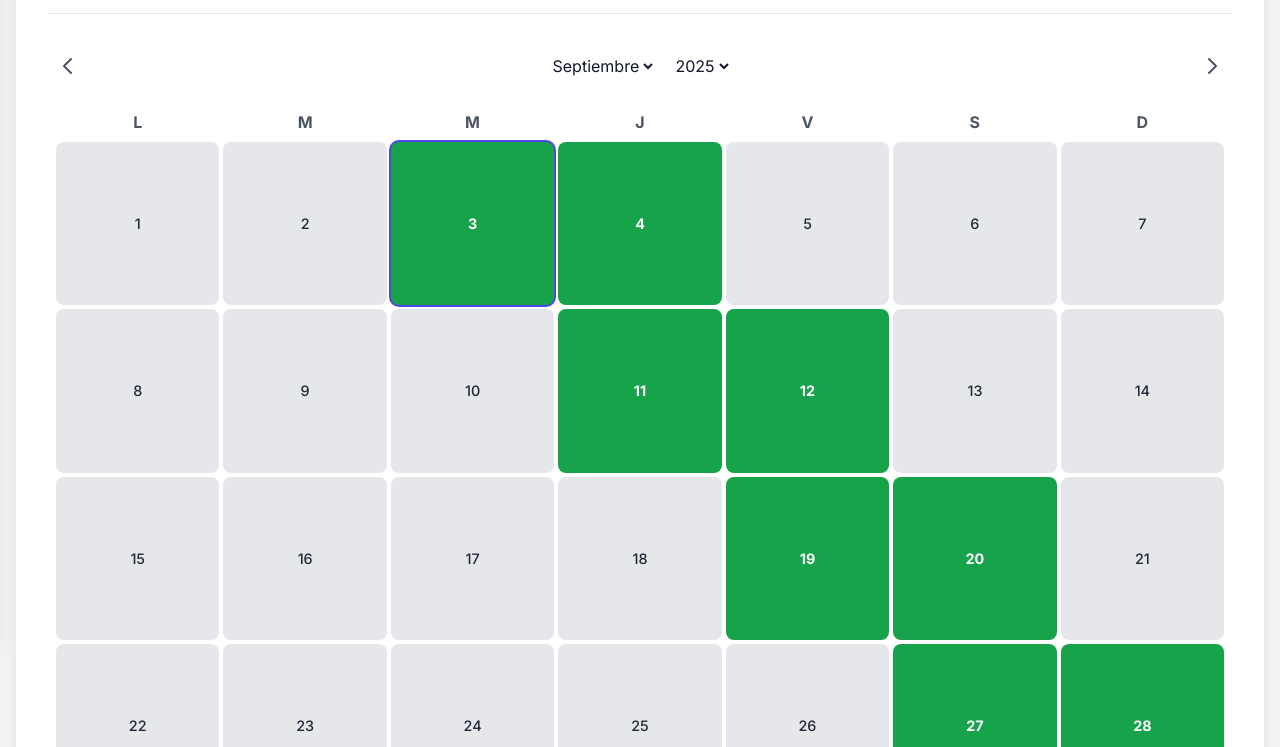
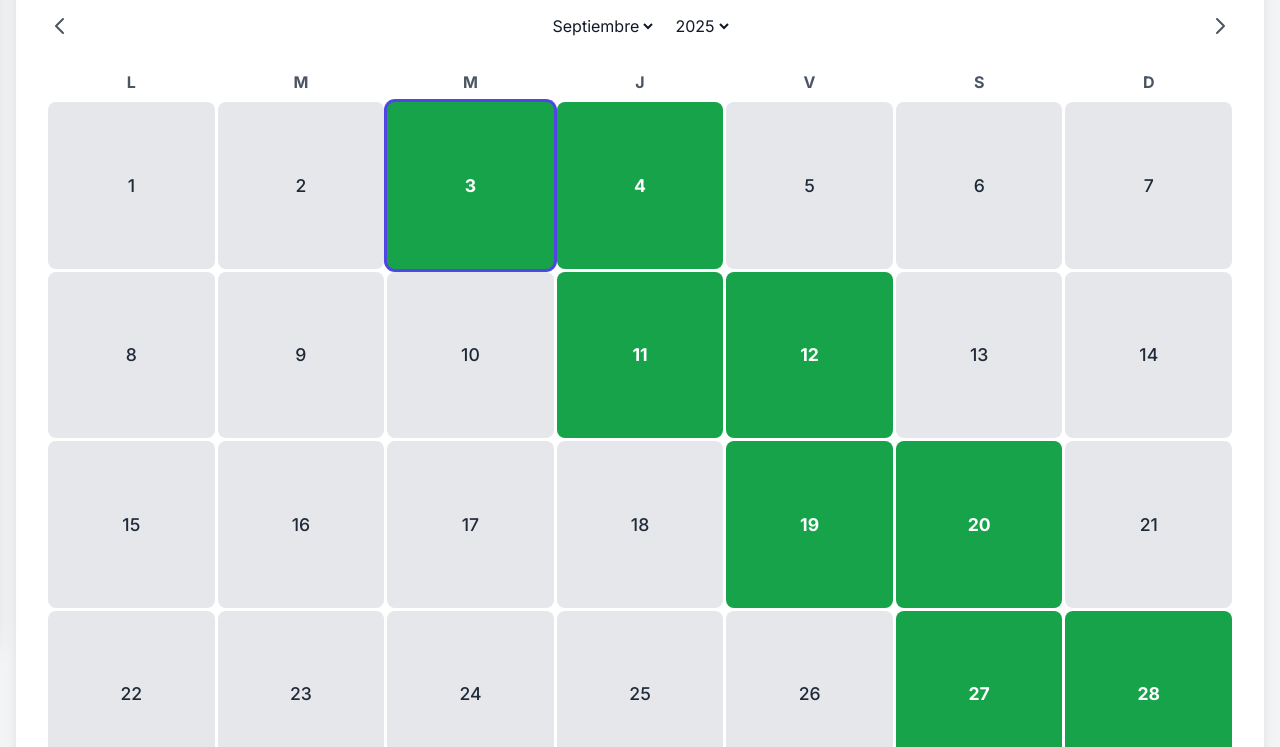
Before and after one commit to 33Javier33/Turnos6x2, a plain HTML site: page index.html in a window 1280 px wide. Shown: the part 167-914 px from the top of the page. Drawn offline with nearby package versions, Linux system fonts and the light colour scheme.

Commit message:
Actualizar index.html

```diff
--- a/index.html
+++ b/index.html
@@ -22,18 +22,18 @@
     <script src="https://cdnjs.cloudflare.com/ajax/libs/jspdf/2.5.1/jspdf.umd.min.js"></script>
     <style>
         body { font-family: 'Inter', sans-serif; touch-action: manipulation; }
-        .calendar-grid { display: grid; grid-template-columns: repeat(7, 1fr); gap: 4px; }
+        .calendar-grid { display: grid; grid-template-columns: repeat(7, 1fr); gap: 3px; /* Gap reducido */ }
         .day-cell {
             aspect-ratio: 1 / 1; display: flex; flex-direction: column; justify-content: center; align-items: center;
-            border-radius: 0.5rem; font-size: 0.9rem;
-            font-weight: 500; transition: all 0.2s ease-in-out; line-height: 1.1;
+            border-radius: 0.5rem; font-size: 1.1rem; /* Aumentado */
+            font-weight: 500; transition: all 0.2s ease-in-out; line-height: 1.2;
         }
         .day-name { font-weight: bold; text-align: center; }
-        .free-day { background-color: #16a34a; color: white; font-weight: bold; }
+        .free-day { font-weight: bold; } /* Color se aplica dinámicamente */
         .assigned-shift { font-weight: bold; }
-        .assigned-shift .day-number { font-size: 1.2em; }
-        .assigned-shift .shift-name-label { font-size: 0.75em; margin-top: 2px; }
-        .today { position: relative; ring-width: 2px; --tw-ring-color: #4f46e5; box-shadow: 0 0 0 2px var(--tw-ring-color); }
+        .assigned-shift .day-number { font-size: 1.3em; }
+        .assigned-shift .shift-name-label { font-size: 0.8em; margin-top: 3px; word-break: break-all; }
+        .today { position: relative; ring-width: 3px; --tw-ring-color: #4f46e5; box-shadow: 0 0 0 3px var(--tw-ring-color); }
         .dark .today { --tw-ring-color: #818cf8; }
         @keyframes fadeIn { from { opacity: 0; } to { opacity: 1; } }
         .calendar-container { animation: fadeIn 0.5s ease-out forwards; }
@@ -77,8 +77,14 @@
             <div class="border-b pb-6 border-gray-200 dark:border-gray-700">
                 <h2 class="text-xl font-bold text-gray-800 dark:text-gray-100">Configuración del Ciclo</h2>
                 <div class="space-y-4 mt-3">
-                    <label class="block text-sm font-medium text-gray-700 dark:text-gray-300">Define el primer día de un ciclo de descanso de 2 días.</label>
-                    <input type="date" id="referenceDate" class="block w-full px-3 py-2 border border-gray-300 dark:border-gray-600 rounded-lg bg-white dark:bg-gray-700 text-gray-900 dark:text-gray-100">
+                    <div>
+                        <label class="block text-sm font-medium text-gray-700 dark:text-gray-300">Primer día del ciclo de descanso:</label>
+                        <input type="date" id="referenceDate" class="mt-1 block w-full px-3 py-2 border border-gray-300 dark:border-gray-600 rounded-lg bg-white dark:bg-gray-700 text-gray-900 dark:text-gray-100">
+                    </div>
+                    <div>
+                        <label for="freeDayColorInput" class="block text-sm font-medium text-gray-700 dark:text-gray-300">Color del Día Libre:</label>
+                        <input type="color" id="freeDayColorInput" onchange="updateFreeDayColor(this.value)" class="mt-1 w-full h-10 border-0 cursor-pointer rounded-lg">
+                    </div>
                     <button onclick="initializeSchedule()" class="w-full bg-blue-600 hover:bg-blue-700 active:bg-blue-800 text-white font-bold py-2 px-4 rounded-lg">Establecer Ciclo</button>
                 </div>
             </div>
@@ -114,12 +120,12 @@
     </aside>
     <div id="menu-overlay" class="fixed inset-0 z-40 hidden bg-black/50 backdrop-blur-sm" onclick="closeMenu()"></div>
 
-    <main id="main-content" class="py-10 px-4">
-        <div class="w-full max-w-7xl mx-auto bg-white dark:bg-gray-800 rounded-2xl shadow-lg p-6 md:p-8">
-            <header class="flex items-center justify-between text-center mb-8 border-b pb-4 border-gray-200 dark:border-gray-700">
+    <main id="main-content" class="py-2 px-1 sm:px-4">
+        <div class="w-full max-w-full mx-auto bg-white dark:bg-gray-800 rounded-2xl shadow-lg p-2 sm:p-4 md:p-6">
+            <header class="flex items-center justify-between text-center mb-4 sm:mb-8 border-b pb-4 border-gray-200 dark:border-gray-700">
                 <button onclick="openMenu()" class="p-2 rounded-full hover:bg-gray-100 active:bg-gray-200 dark:hover:bg-gray-700 dark:active:bg-gray-600"><svg class="w-6 h-6 text-gray-700 dark:text-gray-300" fill="none" stroke="currentColor" viewBox="0 0 24 24"><path stroke-linecap="round" stroke-linejoin="round" stroke-width="2" d="M4 6h16M4 12h16M4 18h16"></path></svg></button>
                 <div class="flex flex-col items-center">
-                    <h1 class="text-3xl font-bold text-gray-800 dark:text-gray-100">Calendario de Turnos</h1>
+                    <h1 class="text-2xl sm:text-3xl font-bold text-gray-800 dark:text-gray-100">Calendario de Turnos</h1>
                     <p id="current-user-name" class="text-indigo-600 dark:text-indigo-400 font-semibold mt-1"></p>
                     <p id="countdown-container" class="text-sm text-gray-500 dark:text-gray-400 mt-2"></p>
                 </div>
@@ -128,7 +134,7 @@
             <div id="calendar-view">
                 <div class="flex items-center justify-between mb-4">
                     <button onclick="navigateMonth(-1)" class="p-2 rounded-full hover:bg-gray-200 active:bg-gray-300 dark:hover:bg-gray-700 dark:active:bg-gray-600"><svg class="w-6 h-6 text-gray-600 dark:text-gray-400" fill="none" stroke="currentColor" viewBox="0 0 24 24"><path stroke-linecap="round" stroke-linejoin="round" stroke-width="2" d="M15 19l-7-7 7-7"></path></svg></button>
-                    <div class="flex items-center gap-4">
+                    <div class="flex items-center gap-2 sm:gap-4">
                         <select id="displayMonth" onchange="jumpToDate()" class="border-gray-300 dark:border-gray-600 rounded-lg bg-white dark:bg-gray-700 text-gray-900 dark:text-gray-100"></select>
                         <select id="displayYear" onchange="jumpToDate()" class="border-gray-300 dark:border-gray-600 rounded-lg bg-white dark:bg-gray-700 text-gray-900 dark:text-gray-100"></select>
                     </div>
@@ -169,8 +175,8 @@
 
         function showToast(message, type = 'success') { const container = document.getElementById('toast-container'); const toast = document.createElement('div'); toast.className = `toast ${type}`; toast.textContent = message; container.appendChild(toast); setTimeout(() => { toast.remove(); }, 3000); }
         function getTextColorForBg(hexColor) { const r = parseInt(hexColor.slice(1, 3), 16), g = parseInt(hexColor.slice(3, 5), 16), b = parseInt(hexColor.slice(5, 7), 16); return (((r * 299) + (g * 587) + (b * 114)) / 1000) > 150 ? '#000000' : '#FFFFFF'; }
-        function createDefaultProfile() { return { id: crypto.randomUUID(), name: 'Mi Calendario', shifts: [{id: crypto.randomUUID(), name: '17:30-01:30', color: '#4f46e5'}], assignedShifts: {}, referenceDate: new Date().toISOString() }; }
-        function loadFromLocalStorage() { try { const storedData = localStorage.getItem('calendarAppData_multiuser_v2'); appData = storedData ? JSON.parse(storedData) : { profiles: [createDefaultProfile()], activeProfileId: null }; if (!appData.profiles || appData.profiles.length === 0) { appData.profiles = [createDefaultProfile()]; } appData.activeProfileId = appData.activeProfileId || appData.profiles[0].id; activeProfile = appData.profiles.find(p => p.id === appData.activeProfileId) || appData.profiles[0]; } catch (e) { console.error("Error al cargar datos:", e); appData = { profiles: [createDefaultProfile()], activeProfileId: null }; activeProfile = appData.profiles[0]; } }
+        function createDefaultProfile() { return { id: crypto.randomUUID(), name: 'Mi Calendario', shifts: [{id: crypto.randomUUID(), name: '17:30-01:30', color: '#4f46e5'}], assignedShifts: {}, referenceDate: new Date().toISOString(), freeDayColor: '#16a34a' }; }
+        function loadFromLocalStorage() { try { const storedData = localStorage.getItem('calendarAppData_multiuser_v2'); appData = storedData ? JSON.parse(storedData) : { profiles: [createDefaultProfile()], activeProfileId: null }; if (!appData.profiles || appData.profiles.length === 0) { appData.profiles = [createDefaultProfile()]; } appData.activeProfileId = appData.activeProfileId || appData.profiles[0].id; activeProfile = appData.profiles.find(p => p.id === appData.activeProfileId) || appData.profiles[0]; if (!activeProfile.freeDayColor) { activeProfile.freeDayColor = '#16a34a'; } } catch (e) { console.error("Error al cargar datos:", e); appData = { profiles: [createDefaultProfile()], activeProfileId: null }; activeProfile = appData.profiles[0]; } }
         function saveToLocalStorage() { const index = appData.profiles.findIndex(p => p.id === activeProfile.id); if (index !== -1) { appData.profiles[index] = activeProfile; } localStorage.setItem('calendarAppData_multiuser_v2', JSON.stringify(appData)); }
         function switchProfile(profileId) { appData.activeProfileId = profileId; activeProfile = appData.profiles.find(p => p.id === profileId); saveToLocalStorage(); refreshAllUI(); closeMenu(); showToast(`Perfil '${activeProfile.name}' cargado.`, 'info'); }
         function addProfile() { const nameInput = document.getElementById('new-profile-name'); const name = nameInput.value.trim(); if (!name) return; const newProfile = createDefaultProfile(); newProfile.name = name; appData.profiles.push(newProfile); nameInput.value = ''; switchProfile(newProfile.id); showToast(`Perfil "${name}" añadido.`);}
@@ -212,7 +218,8 @@
         function getDragAfterElement(container, y) { const draggableElements = [...container.querySelectorAll('.draggable-item:not(.dragging)')]; return draggableElements.find(child => y < child.getBoundingClientRect().top + child.getBoundingClientRect().height / 2); }
         function handleDrop(e) { if (!dragEnabled) return; const draggingElement = document.querySelector('.dragging'); if (!draggingElement) return; e.preventDefault(); document.querySelectorAll('.drop-zone').forEach(zone => zone.remove()); const draggedShiftId = e.dataTransfer?.getData('text/plain') || draggingElement.dataset.shiftId; const list = document.getElementById('shift-list'); const clientY = e.clientY ?? e.changedTouches?.[0].clientY; if (clientY === undefined) { handleDragEnd(); return; } const afterElement = getDragAfterElement(list, clientY); const shifts = activeProfile.shifts; const draggedIndex = shifts.findIndex(s => s.id === draggedShiftId); const [draggedShift] = shifts.splice(draggedIndex, 1); if (afterElement) { const afterElementId = afterElement.dataset.shiftId; const dropIndex = shifts.findIndex(s => s.id === afterElementId); shifts.splice(dropIndex, 0, draggedShift); } else { shifts.push(draggedShift); } saveToLocalStorage(); renderShiftManager(); }
 
-        function updateConfigControls() { const refDate = new Date(activeProfile.referenceDate); document.getElementById('referenceDate').value = refDate.toISOString().split('T')[0]; }
+        function updateFreeDayColor(color) { activeProfile.freeDayColor = color; saveToLocalStorage(); renderCurrentCalendar(); }
+        function updateConfigControls() { const refDate = new Date(activeProfile.referenceDate); document.getElementById('referenceDate').value = refDate.toISOString().split('T')[0]; document.getElementById('freeDayColorInput').value = activeProfile.freeDayColor || '#16a34a'; }
         function openMenu() { document.getElementById('side-menu').classList.remove('-translate-x-full'); document.getElementById('menu-overlay').classList.remove('hidden'); }
         function closeMenu() { document.getElementById('side-menu').classList.add('-translate-x-full'); document.getElementById('menu-overlay').classList.add('hidden'); }
         function saveShift() { const id = document.getElementById('shift-id').value; const name = document.getElementById('shift-name').value.trim(); const color = document.getElementById('shift-color').value; if (!name) return; if (id) { const shift = activeProfile.shifts.find(s => s.id === id); shift.name = name; shift.color = color; } else { activeProfile.shifts.push({ id: crypto.randomUUID(), name, color }); } saveToLocalStorage(); refreshAllUI(); cancelEdit(); showToast(id ? 'Turno actualizado.' : 'Turno añadido.'); }
@@ -239,7 +246,12 @@
                 const cyclePosition = ((diffDays % 8) + 8) % 8; const dateString = `${year}-${String(month+1).padStart(2,'0')}-${String(day).padStart(2,'0')}`;
                 let dayClass = 'day-cell', style = '', onClick = '', content = `<span class="day-number">${day}</span>`;
                 if (isToday) { dayClass += ' today'; }
-                if (cyclePosition === 0 || cyclePosition === 1) { dayClass += ' free-day'; }
+                if (cyclePosition === 0 || cyclePosition === 1) {
+                    const freeDayColor = activeProfile.freeDayColor || '#16a34a';
+                    const textColor = getTextColorForBg(freeDayColor);
+                    style = `style="background-color: ${freeDayColor}; color: ${textColor};"`;
+                    dayClass += ' free-day';
+                }
                 else {
                     dayClass += ' work-day bg-gray-200 dark:bg-gray-700 text-gray-800 dark:text-gray-200 assignable hover:bg-gray-300 dark:hover:bg-gray-600 cursor-pointer'; onClick = `onclick="openModal('${dateString}')"`;
                     const assignedShiftId = activeProfile.assignedShifts[dateString];
```
